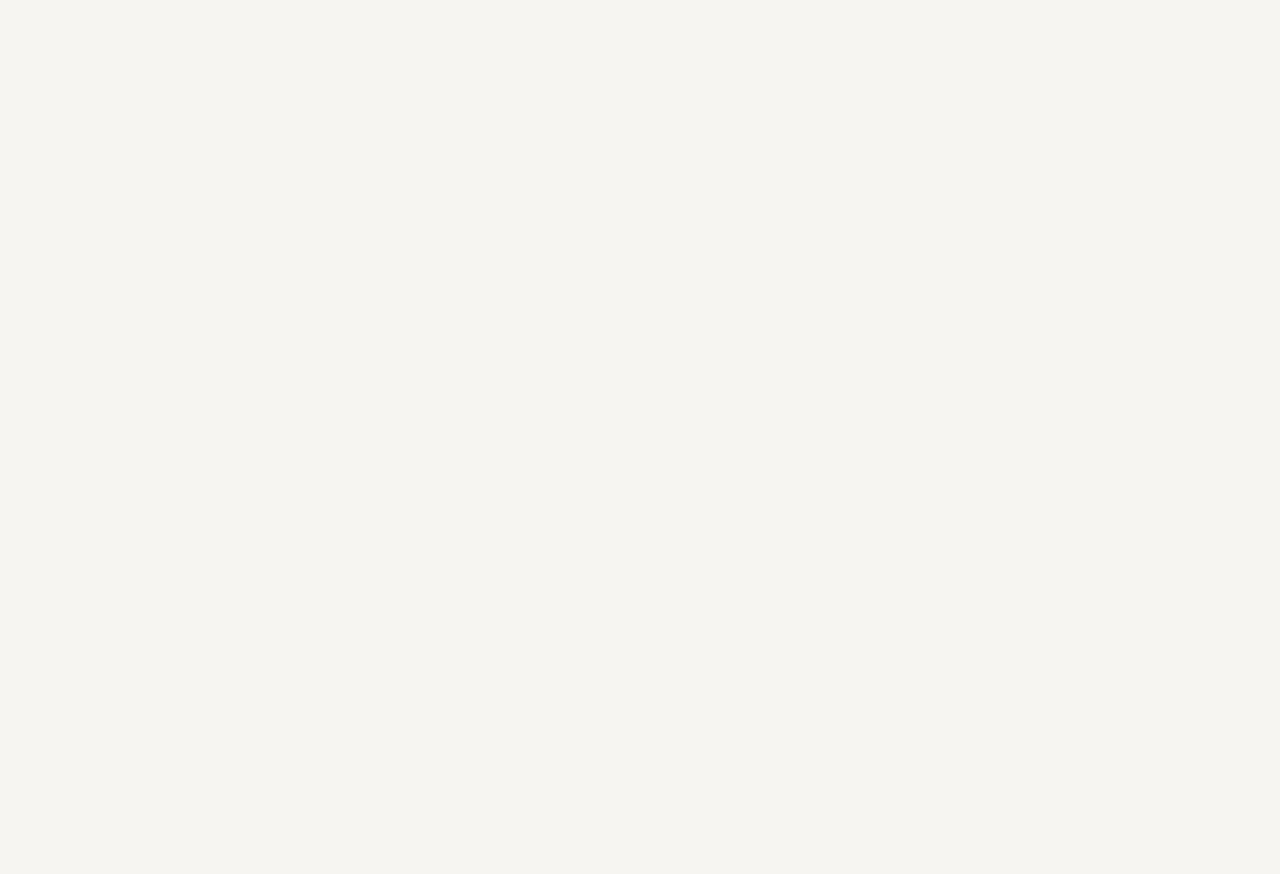
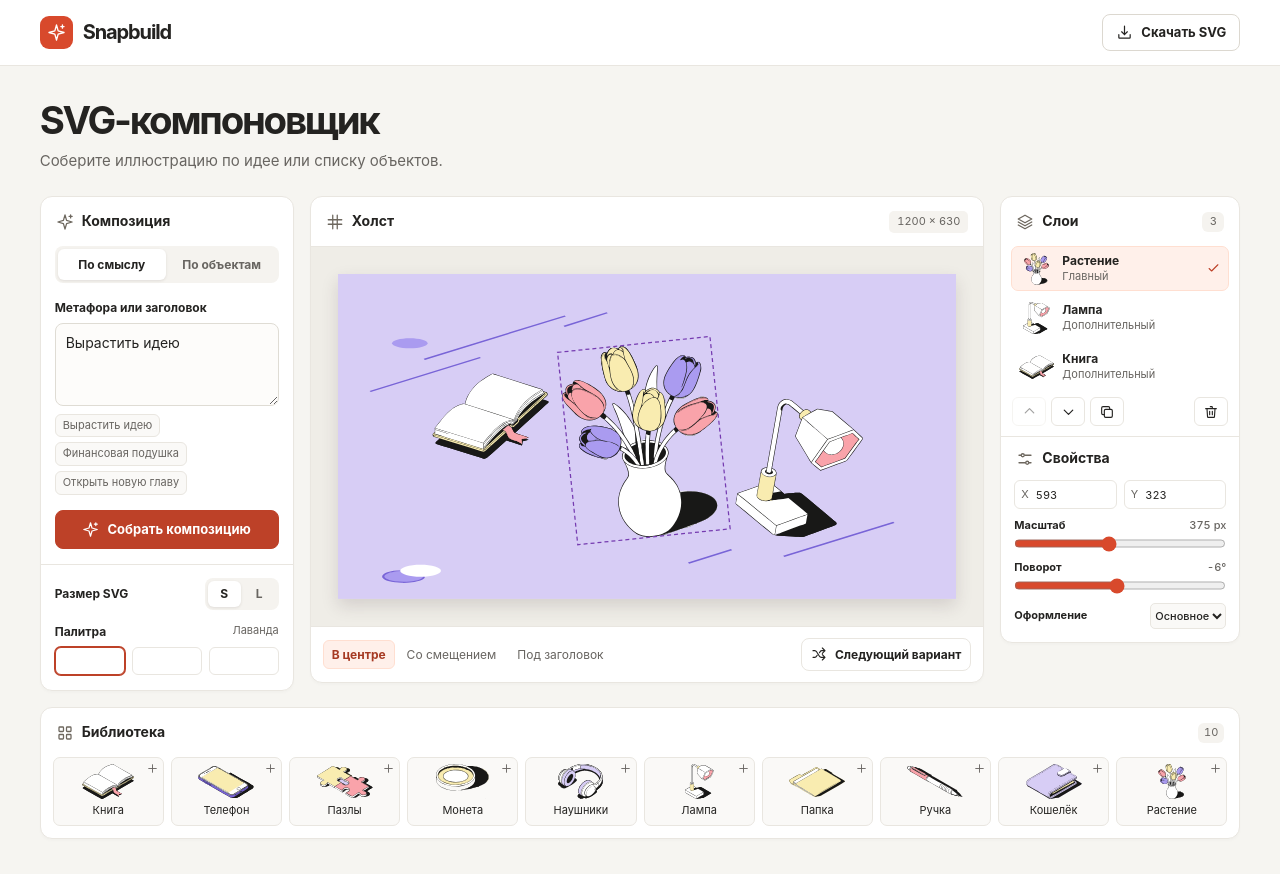
Before and after one commit to meyvren/snapbuild-svg-composer, a Next.js app: page / in a window 1280 px wide. Before the commit the page ends 800 px from the top, so only its background shows below. Built offline with nearby package versions, Linux system fonts and the light colour scheme.

Commit message:
feat: open the SVG editor on the home page

```diff
--- a/src/app/page.tsx
+++ b/src/app/page.tsx
@@ -1,7 +1,5 @@
+import { Composer } from "@/components/composer";
+
 export default function Home() {
-  return (
-    <div className="flex flex-col flex-1 items-center justify-center bg-zinc-50 font-sans dark:bg-black">
-
-    </div>
-  );
+  return <Composer />;
 }
```
